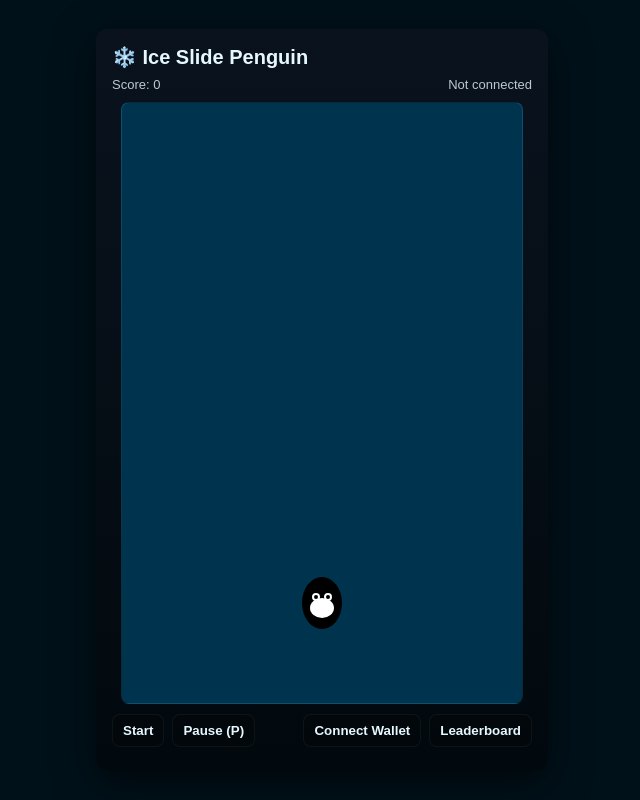
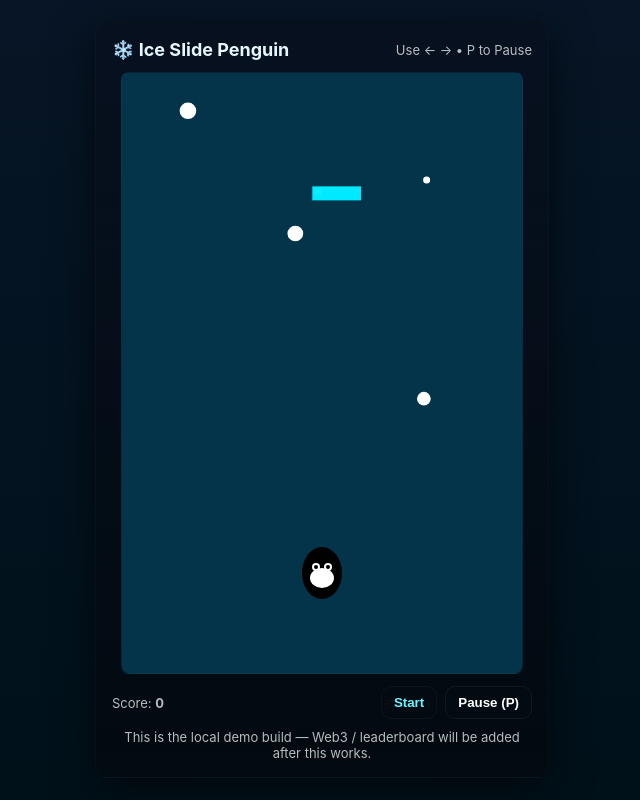
Before and after one commit to zaur9/ice-slide-penguin, a plain HTML site: page index.html in a window 1280 px wide. Both pictures are taken after a click on the button "Start". Shown: the whole page, without its empty margins (318-958 px from the left). Drawn offline with Linux system fonts and the light colour scheme.

Commit message:
Refactor game UI and improve gameplay mechanics
Updated the title and improved the styling and layout of the game interface. Refactored game logic, added new UI elements, and enhanced the gameplay experience.

```diff
--- a/index.html
+++ b/index.html
@@ -2,229 +2,188 @@
 <html lang="en">
 <head>
   <meta charset="utf-8" />
-  <title>Ice Slide Penguin — Somnia</title>
   <meta name="viewport" content="width=device-width,initial-scale=1" />
+  <title>Ice Slide Penguin — Demo</title>
   <style>
-    body{ margin:0; background:#00111a; color:#e6f7ff; font-family:Arial,Helvetica,sans-serif; display:flex; align-items:center; justify-content:center; height:100vh;}
-    .wrap{ width:420px; padding:16px; background:linear-gradient(180deg, rgba(10,18,30,0.95), rgba(2,8,12,0.9)); border-radius:12px; box-shadow:0 12px 40px rgba(0,0,0,0.6); }
-    h1{ margin:0 0 8px 0; font-size:20px; }
-    #gameCanvas{ display:block; margin:10px auto; background: linear-gradient(180deg,#044b6b,#002233); border-radius:8px; border:1px solid rgba(255,255,255,0.03); }
-    .row{ display:flex; gap:8px; align-items:center; }
-    button{ cursor:pointer; padding:8px 10px; border-radius:8px; border:1px solid rgba(255,255,255,0.05); background:rgba(0,0,0,0.2); color:#e6f7ff; font-weight:600; }
-    .muted{ opacity:0.8; font-size:13px; }
-    #leaderboard{ margin-top:10px; max-height:200px; overflow:auto; background:rgba(255,255,255,0.02); padding:8px; border-radius:8px; font-size:14px; }
-    .lb-item{ display:flex; justify-content:space-between; padding:6px 8px; border-bottom:1px dashed rgba(255,255,255,0.02); }
-    .status{ margin-top:8px; font-size:13px; color:#bfefff; }
+    :root{
+      --bg1:#071526; --bg2:#00111a; --neon:#6ff3ff;
+    }
+    html,body{height:100%;margin:0;font-family:Inter, Arial, sans-serif;background:linear-gradient(180deg,var(--bg1),var(--bg2));color:#e6f7ff;}
+    .wrap{display:flex;align-items:center;justify-content:center;height:100%;padding:20px;box-sizing:border-box;}
+    .card{width:420px;max-width:95vw;padding:16px;border-radius:12px;background:linear-gradient(180deg,rgba(8,16,30,0.9),rgba(2,8,12,0.7));box-shadow:0 12px 40px rgba(0,0,0,0.6);border:1px solid rgba(255,255,255,0.02);}
+    header{display:flex;justify-content:space-between;align-items:center;margin-bottom:12px;}
+    .title{font-weight:700;font-size:18px;}
+    #gameCanvas{display:block;margin:0 auto;border-radius:8px;background:linear-gradient(180deg,#08354a,#002033);box-shadow:inset 0 6px 20px rgba(0,0,0,0.4);width:400px;height:600px;border:1px solid rgba(255,255,255,0.02);}
+    .hud{display:flex;justify-content:space-between;align-items:center;margin-top:12px;}
+    .btn{padding:8px 12px;border-radius:10px;border:1px solid rgba(255,255,255,0.04);background:transparent;color:var(--neon);cursor:pointer;font-weight:700;}
+    .btn.secondary{color:#fff;border-color:rgba(255,255,255,0.06);}
+    .muted{opacity:0.85;font-size:13px;}
+    .overlay{position:fixed;inset:0;display:none;align-items:center;justify-content:center;background:rgba(0,0,0,0.6);z-index:40;}
+    .modal{background:rgba(6,12,20,0.95);padding:18px;border-radius:12px;width:360px;max-width:92vw;border:1px solid rgba(255,255,255,0.03);}
+    .center{text-align:center;}
+    .small{font-size:13px;color:rgba(255,255,255,0.85);}
   </style>
 </head>
 <body>
   <div class="wrap">
-    <h1>❄️ Ice Slide Penguin</h1>
+    <div class="card">
+      <header>
+        <div class="title">❄️ Ice Slide Penguin</div>
+        <div class="muted small">Use ← → • P to Pause</div>
+      </header>
 
-    <div class="row" style="justify-content:space-between; margin-bottom:8px;">
-      <div class="muted">Score: <span id="scoreDisplay">0</span></div>
-      <div id="walletAddr" class="muted">Not connected</div>
+      <canvas id="gameCanvas" width="400" height="600"></canvas>
+
+      <div class="hud">
+        <div class="muted small">Score: <strong id="scoreDisplay">0</strong></div>
+        <div style="display:flex;gap:8px;">
+          <button id="startBtn" class="btn">Start</button>
+          <button id="pauseBtn" class="btn secondary">Pause (P)</button>
+        </div>
+      </div>
+
+      <div style="margin-top:10px" class="muted small center">This is the local demo build — Web3 / leaderboard will be added after this works.</div>
     </div>
-
-    <canvas id="gameCanvas" width="400" height="600"></canvas>
-
-    <div style="display:flex; gap:8px; margin-top:8px; justify-content:space-between;">
-      <div class="row">
-        <button id="startBtn">Start</button>
-        <button id="pauseBtn">Pause (P)</button>
-      </div>
-      <div class="row">
-        <button id="connectBtn">Connect Wallet</button>
-        <button id="openLbBtn">Leaderboard</button>
-      </div>
-    </div>
-
-    <div id="leaderboard" style="display:none;"></div>
-    <div id="status" class="status"></div>
   </div>
 
-  <!-- Ethers v5 (UMD) — совместимая и проверенная -->
-  <script src="https://cdn.jsdelivr.net/npm/ethers@5.7.2/dist/ethers.min.js"></script>
+  <!-- Game script (standalone, no external libs) -->
+  <script>
+  // ---------- Basic variables ----------
+  const canvas = document.getElementById('gameCanvas');
+  const ctx = canvas.getContext('2d');
+  const W = canvas.width, H = canvas.height;
 
-  <script>
-  /********** CONFIG **********/
-  const CONTRACT_ADDRESS = "0x446387559087C3A2f9766612BEE2626f37D2AD1A";
-  const ABI = [
-    "function submitScore(uint256 score) external",
-    "function getLeaderboard() external view returns (tuple(address player,uint256 value)[10])"
-  ];
-
-  /********** UI **********/
-  const connectBtn = document.getElementById('connectBtn');
-  const walletAddr = document.getElementById('walletAddr');
-  const openLbBtn = document.getElementById('openLbBtn');
-  const leaderboardEl = document.getElementById('leaderboard');
-  const statusEl = document.getElementById('status');
-  const scoreDisplay = document.getElementById('scoreDisplay');
+  // UI
   const startBtn = document.getElementById('startBtn');
   const pauseBtn = document.getElementById('pauseBtn');
+  const scoreDisplay = document.getElementById('scoreDisplay');
 
-  /********** WEB3 **********/
-  let provider = null;
-  let signer = null;
-  let contract = null;
-  let userAddress = null;
+  // Game states
+  const STATE = { MENU:0, PLAYING:1, PAUSED:2, GAMEOVER:3 };
+  let gameState = STATE.MENU;
 
-  async function connectWallet() {
-    try {
-      if (!window.ethereum) throw new Error("MetaMask (or compatible) not found");
-      provider = new ethers.providers.Web3Provider(window.ethereum);
-      await provider.send("eth_requestAccounts", []);
-      signer = provider.getSigner();
-      userAddress = await signer.getAddress();
-      walletAddr.textContent = userAddress.slice(0,6) + "…" + userAddress.slice(-4);
-      contract = new ethers.Contract(CONTRACT_ADDRESS, ABI, signer);
-      status("Wallet connected");
-      await loadLeaderboard(); // preload
-    } catch (err) {
-      console.error("connect error", err);
-      status("Connect failed: " + (err && err.message ? err.message : err));
-      alert("Wallet connection failed: " + (err && err.message ? err.message : err));
+  // Player
+  let penguinX = W/2;
+  const penguinY = 500;
+  const penguinR = 20;
+  let leftPressed=false, rightPressed=false;
+  let speed = 5;
+
+  // Entities
+  let snowflakes = [];
+  let obstacles = [];
+  let score = 0;
+
+  // Timers
+  let lastTick = 0;
+
+  // Input handling
+  document.addEventListener('keydown', (e) => {
+    if(e.key === 'ArrowLeft') leftPressed = true;
+    if(e.key === 'ArrowRight') rightPressed = true;
+    if(e.key === 'p' || e.key === 'P') {
+      if(gameState === STATE.PLAYING) pauseGame();
+      else if(gameState === STATE.PAUSED) resumeGame();
     }
+    if(e.key === 'Enter') { if(gameState === STATE.MENU) startGame(); }
+  });
+  document.addEventListener('keyup', (e) => {
+    if(e.key === 'ArrowLeft') leftPressed = false;
+    if(e.key === 'ArrowRight') rightPressed = false;
+  });
+
+  // Buttons
+  startBtn.addEventListener('click', ()=> startGame());
+  pauseBtn.addEventListener('click', ()=> {
+    if(gameState === STATE.PLAYING) pauseGame(); else if(gameState === STATE.PAUSED) resumeGame();
+  });
+
+  // spawn helpers
+  function spawnSnowflake(){
+    snowflakes.push({ x: Math.random()*(W-20)+10, y:-10, r: Math.random()*6+3, spd: Math.random()*2+1 });
+  }
+  function spawnObstacle(){
+    const w = Math.random()*60 + 30;
+    obstacles.push({ x: Math.random()*(W-w), y:-20, w: w, h:14, spd: 2 + Math.random()*1.6 });
   }
 
-  connectBtn.addEventListener('click', connectWallet);
+  // spawn intervals (use timers)
+  let snowInterval = null;
+  let obsInterval = null;
 
-  async function loadLeaderboard() {
-    try {
-      status("Loading leaderboard...");
-      // read-only provider: use provider if available, else create JsonRpcProvider fallback (we try window.ethereum)
-      let readProvider = provider;
-      if (!readProvider && window.ethereum) readProvider = new ethers.providers.Web3Provider(window.ethereum);
-      if (!readProvider) {
-        // no provider at all — still try to call contract via no-signer (this will likely fail without provider)
-        status("No provider for reading leaderboard");
-        return;
-      }
-      const readContract = new ethers.Contract(CONTRACT_ADDRESS, ABI, readProvider);
-      const res = await readContract.getLeaderboard();
-      // res is array of tuples { player, value }
-      renderLeaderboard(res);
-      status("Leaderboard loaded");
-    } catch (err) {
-      console.error("loadLeaderboard err", err);
-      status("Failed loading leaderboard: " + (err && err.message ? err.message : err));
-    }
+  function startSpawns(){
+    stopSpawns();
+    snowInterval = setInterval(()=>{ if(gameState===STATE.PLAYING) if(Math.random()<0.6) spawnSnowflake(); }, 220);
+    obsInterval = setInterval(()=>{ if(gameState===STATE.PLAYING) if(Math.random()<0.35) spawnObstacle(); }, 520);
+  }
+  function stopSpawns(){
+    if(snowInterval) { clearInterval(snowInterval); snowInterval = null; }
+    if(obsInterval) { clearInterval(obsInterval); obsInterval = null; }
   }
 
-  function renderLeaderboard(arr) {
-    leaderboardEl.style.display = "block";
-    leaderboardEl.innerHTML = "";
-    for (let i = 0; i < arr.length; i++) {
-      const entry = arr[i];
-      const addr = entry.player;
-      const valBN = entry.value;
-      const val = (valBN && valBN.toString) ? valBN.toString() : String(valBN);
-      const displayAddr = (addr === "0x0000000000000000000000000000000000000000") ? "—" : (addr.slice(0,6) + "…" + addr.slice(-4));
-      leaderboardEl.innerHTML += `<div class="lb-item"><div>${i+1}. ${displayAddr}</div><div>${val}</div></div>`;
-    }
+  // collisions
+  function circleRectCollision(cx, cy, r, rx, ry, rw, rh){
+    const closestX = Math.max(rx, Math.min(cx, rx + rw));
+    const closestY = Math.max(ry, Math.min(cy, ry + rh));
+    const dx = cx - closestX, dy = cy - closestY;
+    return (dx*dx + dy*dy) < (r*r);
   }
 
-  openLbBtn.addEventListener('click', async () => {
-    await loadLeaderboard();
-    // toggle display
-    leaderboardEl.style.display = leaderboardEl.style.display === "block" ? "none" : "block";
-  });
-
-  async function submitScoreOnChain(score) {
-    try {
-      if (!contract) {
-        await connectWallet();
-        if (!contract) return;
-      }
-      status("Sending transaction to submit score...");
-      const tx = await contract.submitScore(ethers.BigNumber.from(String(score)));
-      status("Transaction sent, waiting confirmation...");
-      await tx.wait();
-      status("Score submitted — updating leaderboard...");
-      await loadLeaderboard();
-      status("Done.");
-    } catch (err) {
-      console.error("submit error", err);
-      status("Submit failed: " + (err && err.message ? err.message : err));
-      alert("Submit failed: " + (err && err.message ? err.message : err));
-    }
+  // game control functions
+  function resetGame(){
+    penguinX = W/2;
+    snowflakes = [];
+    obstacles = [];
+    score = 0;
+    scoreDisplay.textContent = "0";
   }
 
-  function status(text){
-    statusEl.textContent = text || "";
-  }
-
-  /********** SIMPLE GAME **********/
-  const canvas = document.getElementById('gameCanvas');
-  const ctx = canvas.getContext('2d');
-  const W = canvas.width; const H = canvas.height;
-
-  let penguinX = W/2, penguinY = 500, penguinR = 20;
-  let left=false, right=false;
-  let snowflakes = [], obstacles = [];
-  let gameRunning = false;
-  let gamePaused = false;
-  let score = 0;
-  scoreDisplay.textContent = "0";
-
-  document.addEventListener('keydown', (e) => {
-    if (e.key === "ArrowLeft") left = true;
-    if (e.key === "ArrowRight") right = true;
-    if (e.key === "p" || e.key === "P") togglePause();
-  });
-  document.addEventListener('keyup', (e) => {
-    if (e.key === "ArrowLeft") left = false;
-    if (e.key === "ArrowRight") right = false;
-  });
-
-  startBtn.addEventListener('click', () => {
-    startGame();
-  });
-  pauseBtn.addEventListener('click', () => {
-    togglePause();
-  });
-
   function startGame(){
-    penguinX = W/2; score = 0; snowflakes = []; obstacles = []; gameRunning = true; gamePaused = false; scoreDisplay.textContent = "0"; status("");
-    requestAnimationFrame(loop);
-  }
-  function togglePause(){
-    if(!gameRunning) return;
-    gamePaused = !gamePaused;
-    pauseBtn.textContent = gamePaused ? "Resume (P)" : "Pause (P)";
-    if(!gamePaused) requestAnimationFrame(loop);
-  }
-
-  function spawnSnow(){
-    snowflakes.push({ x: Math.random()*(W-10)+5, y:-10, r: Math.random()*5+3, spd: Math.random()*2+1 });
-  }
-  function spawnObs(){
-    const w = Math.random()*60+30;
-    obstacles.push({ x: Math.random()*(W-w), y:-20, w: w, h:14, spd: 2+Math.random()*1.5 });
-  }
-
-  setInterval(()=> { if(gameRunning && !gamePaused) if(Math.random()<0.04) spawnSnow(); }, 400);
-  setInterval(()=> { if(gameRunning && !gamePaused) if(Math.random()<0.02) spawnObs(); }, 500);
-
-  function loop(){
-    if(!gameRunning || gamePaused) return;
-    update();
-    draw();
+    resetGame();
+    gameState = STATE.PLAYING;
+    startSpawns();
+    lastTick = performance.now();
     requestAnimationFrame(loop);
   }
 
-  function update(){
-    // movement
-    if(left) penguinX -= 5;
-    if(right) penguinX += 5;
-    penguinX = Math.max(penguinR, Math.min(W-penguinR, penguinX));
+  function pauseGame(){
+    if(gameState !== STATE.PLAYING) return;
+    gameState = STATE.PAUSED;
+    pauseBtn.textContent = "Resume (P)";
+  }
 
-    // update snow
-    for(let i=snowflakes.length-1;i>=0;i--){
+  function resumeGame(){
+    if(gameState !== STATE.PAUSED) return;
+    gameState = STATE.PLAYING;
+    pauseBtn.textContent = "Pause (P)";
+    lastTick = performance.now();
+    requestAnimationFrame(loop);
+  }
+
+  function endGame(){
+    gameState = STATE.GAMEOVER;
+    stopSpawns();
+    // show Game Over overlay via simple alert or a modal — keep minimal
+    setTimeout(()=> {
+      const retry = confirm("GAME OVER\nYour score: " + score + "\n\nRetry?");
+      if(retry) startGame(); else { gameState = STATE.MENU; drawMenu(); }
+    }, 100);
+  }
+
+  // update + draw
+  function update(dt){
+    if(gameState !== STATE.PLAYING) return;
+
+    // player movement
+    if(leftPressed) penguinX -= speed;
+    if(rightPressed) penguinX += speed;
+    penguinX = Math.max(penguinR, Math.min(W - penguinR, penguinX));
+
+    // update snowflakes
+    for(let i = snowflakes.length - 1; i >= 0; i--){
       const s = snowflakes[i];
       s.y += s.spd;
-      // collision
+      // collision with penguin — but if touching obstacle, do not collect
       const dx = s.x - penguinX, dy = s.y - penguinY;
       const dist = Math.sqrt(dx*dx + dy*dy);
       const touchingObstacle = obstacles.some(o => circleRectCollision(penguinX, penguinY, penguinR, o.x, o.y, o.w, o.h));
@@ -232,72 +191,77 @@
         snowflakes.splice(i,1);
         score++;
         scoreDisplay.textContent = String(score);
-      } else if (s.y > H+20) snowflakes.splice(i,1);
+        continue;
+      }
+      if(s.y > H + 20) snowflakes.splice(i,1);
     }
 
     // update obstacles
-    for(let i=obstacles.length-1;i>=0;i--){
+    for(let i = obstacles.length - 1; i >= 0; i--){
       const o = obstacles[i];
       o.y += o.spd;
       if(circleRectCollision(penguinX, penguinY, penguinR, o.x, o.y, o.w, o.h)){
-        // game over
-        gameRunning = false;
-        status("Game Over. Your score: " + score + ". Submitting...");
-        // try submit score on-chain (ask user to connect if needed)
-        setTimeout(()=> submitScoreOnChain(score), 200); // small delay so user sees message
+        endGame();
         return;
       }
-      if(o.y > H+40) obstacles.splice(i,1);
+      if(o.y > H + 40) obstacles.splice(i,1);
     }
   }
 
   function draw(){
+    // clear
     ctx.clearRect(0,0,W,H);
-    // background subtle
-    ctx.fillStyle = '#00334d'; ctx.fillRect(0,0,W,H);
+    // background
+    ctx.fillStyle = '#03344a'; ctx.fillRect(0,0,W,H);
 
-    // snowflakes
+    // draw snowflakes
     ctx.fillStyle = '#ffffff';
-    for(const s of snowflakes){ ctx.beginPath(); ctx.arc(s.x, s.y, s.r, 0, Math.PI*2); ctx.fill(); }
+    for(const s of snowflakes){
+      ctx.beginPath(); ctx.arc(s.x, s.y, s.r, 0, Math.PI*2); ctx.fill();
+    }
 
-    // obstacles
-    for(const o of obstacles){ ctx.fillStyle = '#00eaff'; ctx.fillRect(o.x, o.y, o.w, o.h); }
+    // draw obstacles
+    for(const o of obstacles){
+      ctx.fillStyle = '#00eaff'; ctx.fillRect(o.x, o.y, o.w, o.h);
+      ctx.fillStyle = 'rgba(255,255,255,0.06)'; ctx.fillRect(o.x+2, o.y+2, Math.min(8,o.w-4), o.h/2);
+    }
 
-    // penguin (simple)
+    // draw penguin
+    // body
     ctx.fillStyle = '#000'; ctx.beginPath(); ctx.ellipse(penguinX, penguinY, penguinR, penguinR+6, 0, 0, Math.PI*2); ctx.fill();
+    // belly
     ctx.fillStyle = '#fff'; ctx.beginPath(); ctx.ellipse(penguinX, penguinY+5, penguinR*0.6, penguinR*0.5, 0, 0, Math.PI*2); ctx.fill();
-    // eyes
-    ctx.fillStyle = '#fff'; ctx.beginPath(); ctx.arc(penguinX-6, penguinY-6, 4,0,Math.PI*2); ctx.arc(penguinX+6, penguinY-6, 4,0,Math.PI*2); ctx.fill();
-    ctx.fillStyle = '#000'; ctx.beginPath(); ctx.arc(penguinX-6, penguinY-6,2,0,Math.PI*2); ctx.arc(penguinX+6, penguinY-6,2,0,Math.PI*2); ctx.fill();
+    // eyes (honest look)
+    ctx.fillStyle = '#fff'; ctx.beginPath(); ctx.arc(penguinX-6, penguinY-6, 4, 0, Math.PI*2); ctx.arc(penguinX+6, penguinY-6, 4, 0, Math.PI*2); ctx.fill();
+    ctx.fillStyle = '#000'; ctx.beginPath(); ctx.arc(penguinX-6, penguinY-6, 2, 0, Math.PI*2); ctx.arc(penguinX+6, penguinY-6, 2, 0, Math.PI*2); ctx.fill();
   }
 
-  // helper collision
-  function circleRectCollision(cx, cy, r, rx, ry, rw, rh){
-    const closestX = Math.max(rx, Math.min(cx, rx+rw));
-    const closestY = Math.max(ry, Math.min(cy, ry+rh));
-    const dx = cx - closestX; const dy = cy - closestY;
-    return (dx*dx + dy*dy) < (r*r);
+  function loop(ts){
+    const dt = ts - lastTick;
+    lastTick = ts;
+    update(dt);
+    draw();
+    if(gameState === STATE.PLAYING){
+      requestAnimationFrame(loop);
+    }
   }
 
-  // initial render
-  (function init(){
-    draw();
-    status("Press Start to play. Use ← →. Press Connect Wallet to submit score.");
-  })();
+  // initial menu draw
+  function drawMenu(){
+    ctx.clearRect(0,0,W,H);
+    ctx.fillStyle = '#032b3e'; ctx.fillRect(0,0,W,H);
+    ctx.fillStyle = '#ffffff'; ctx.font = '24px Inter, Arial'; ctx.textAlign = 'center';
+    ctx.fillText('Ice Slide Penguin', W/2, 160);
+    ctx.font = '14px Inter, Arial';
+    ctx.fillText('Collect snowflakes • Avoid ice blocks', W/2, 200);
+    ctx.fillText('Use ← → to move • Press Start to play', W/2, 230);
+    ctx.textAlign = 'left';
+  }
 
-  // Auto attempt to show leaderboard if contract is public-readable (no wallet)
-  (async function tryAutoLoadLB(){
-    try {
-      // try using window.ethereum silently
-      if(window.ethereum){
-        const tempProvider = new ethers.providers.Web3Provider(window.ethereum);
-        const tempContract = new ethers.Contract(CONTRACT_ADDRESS, ABI, tempProvider);
-        const res = await tempContract.getLeaderboard();
-        renderLeaderboard(res);
-      }
-    } catch(e){}
-  })();
+  // initial state
+  drawMenu();
 
+  // helpful: init spawn timers only when game runs; cleared on endGame
   </script>
 </body>
 </html>
```
